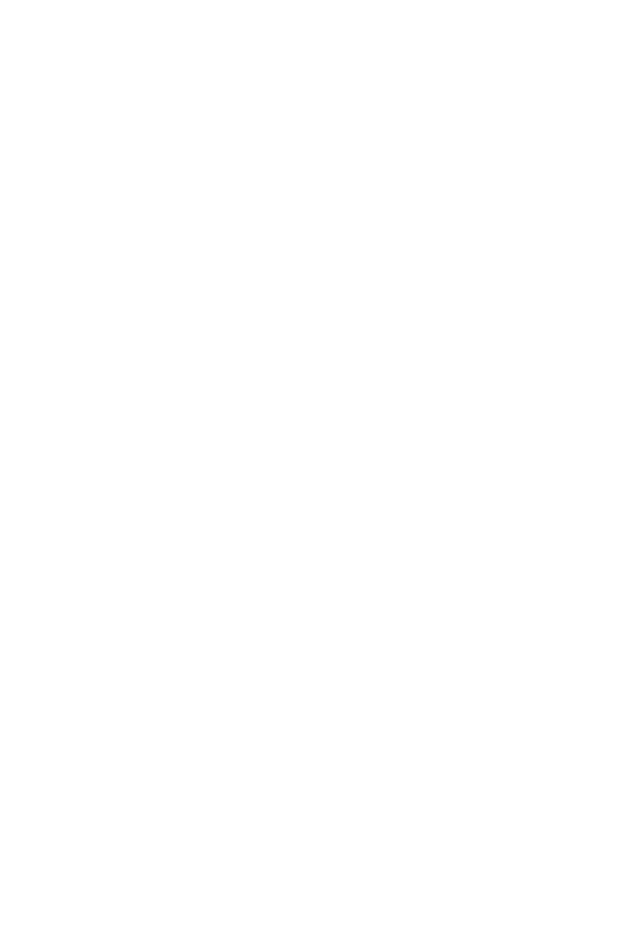
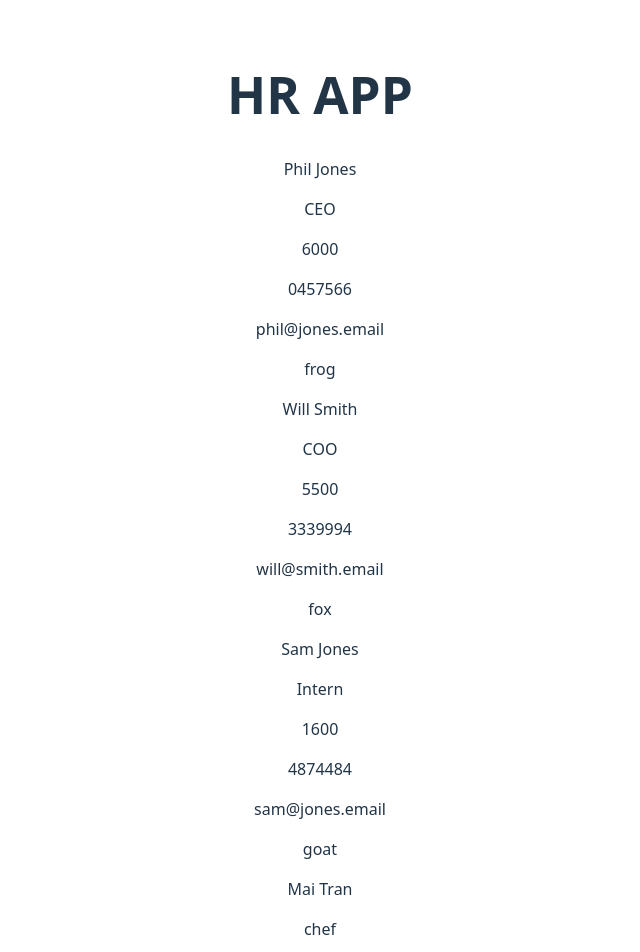
Before and after one commit to C3driK/hrApp, a React (Vite) app: page / in a window 1280 px wide. Shown: the top 952 px of the page, without its empty margins (320-960 px from the left). Before the commit the page ends 800 px from the top, so only its background shows below. Built offline with nearby package versions, Linux system fonts and the light colour scheme.

Commit message:
add base

```diff
--- a/src/App.jsx
+++ b/src/App.jsx
@@ -1,7 +1,53 @@
 import "./App.css";
+import Header from "./Header.jsx";
+import Person from "./Person.jsx";
+import Footer from "./Footer.jsx";
 
 function App() {
-  return <></>;
+  return (
+    <>
+      <header>
+        <Header />
+      </header>
+      <main>
+        <Person
+          name="Phil Jones"
+          title="CEO"
+          salary={6000}
+          phone="0457566"
+          email="phil@jones.email"
+          favAnimal="frog"
+        />
+        <Person
+          name="Will Smith"
+          title="COO"
+          salary={5500}
+          phone="3339994"
+          email="will@smith.email"
+          favAnimal="fox"
+        />
+        <Person
+          name="Sam Jones"
+          title="Intern"
+          salary={1600}
+          phone="4874484"
+          email="sam@jones.email"
+          favAnimal="goat"
+        />
+        <Person
+          name="Mai Tran"
+          title="chef"
+          salary={1000}
+          phone="6767484"
+          email="mai@tran.email"
+          favAnimal="octopus"
+        />
+      </main>
+      <footer>
+        <Footer />
+      </footer>
+    </>
+  );
 }
 
 export default App;
--- /dev/null
+++ b/src/Footer.jsx
@@ -0,0 +1,5 @@
+const Footer = () => {
+  return <footer>copyright Olufemi REACT25</footer>;
+};
+
+export default Footer;
--- /dev/null
+++ b/src/Header.jsx
@@ -0,0 +1,5 @@
+const Header = () => {
+  return <h1>HR APP</h1>;
+};
+
+export default Header;
--- /dev/null
+++ b/src/Person.jsx
@@ -0,0 +1,14 @@
+const Person = (props) => {
+  return (
+    <div>
+      <p>{props.name}</p>
+      <p>{props.title}</p>
+      <p>{props.salary}</p>
+      <p>{props.phone}</p>
+      <p>{props.email}</p>
+      <p>{props.favAnimal}</p>
+    </div>
+  );
+};
+
+export default Person;
```
